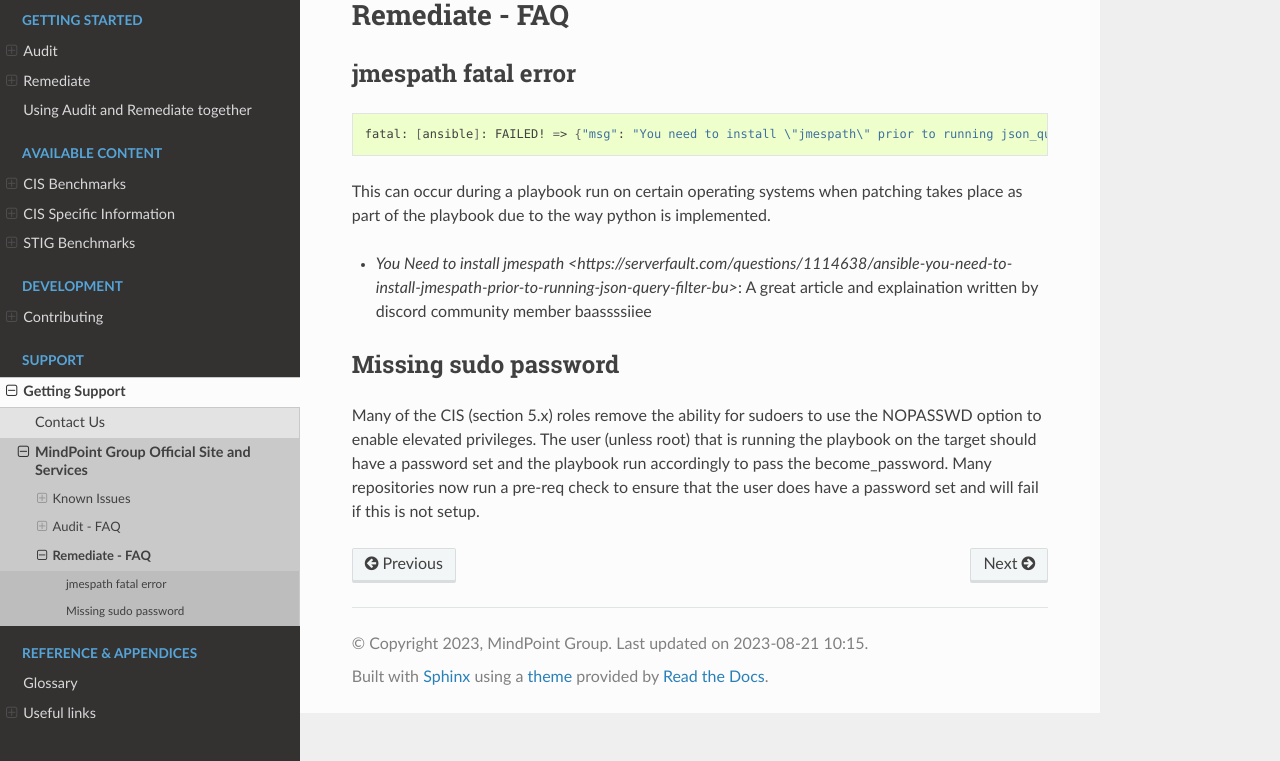
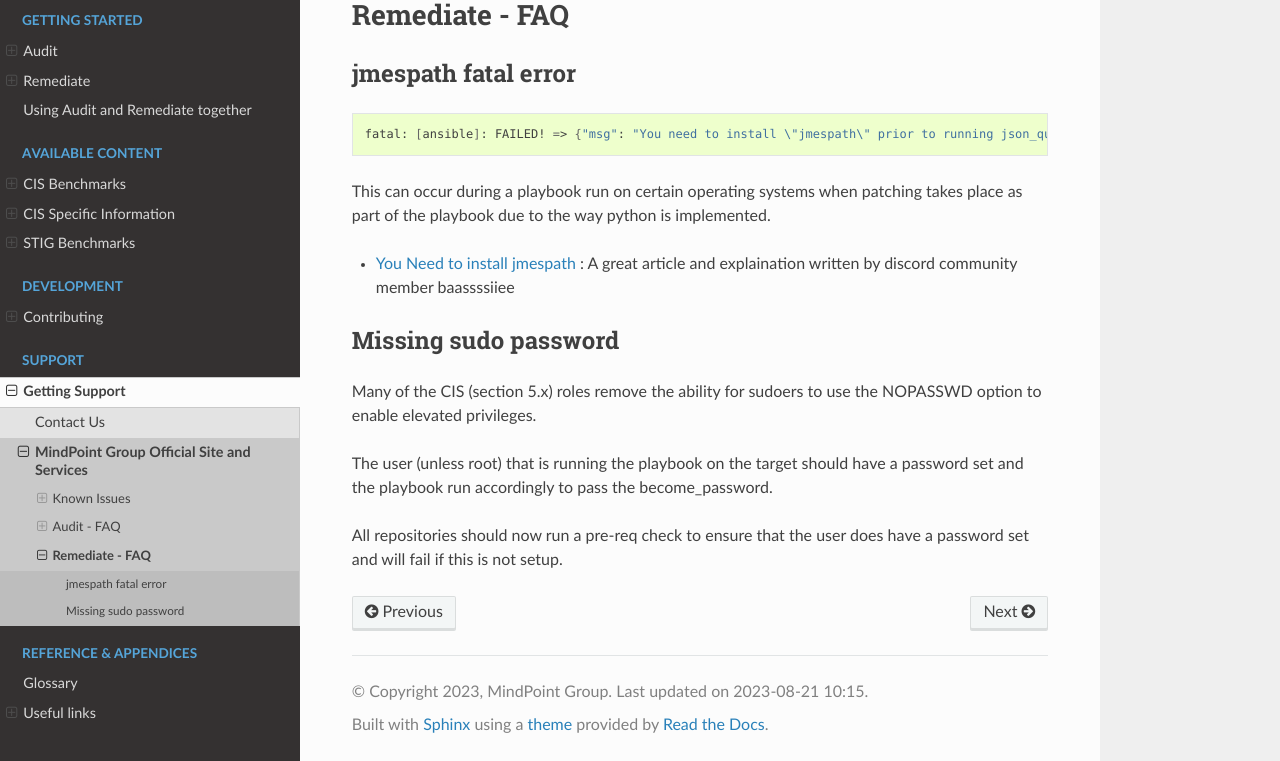
Before and after one commit to ansible-lockdown/MPG-AL-READTHEDOCS, a Sphinx documentation site: the page built from docs/source/remediate/rem-faq.rst, in a window 1280 px wide and 964 px high, cut to the strip 203-964 px from the top of the window. Built offline with Sphinx 7.4.7 and the Read the Docs theme 2.0.0, drawn with Linux system fonts in a browser that asks for light colours; pages that are not in the unit, such as notebooks, are missing from menus.

Commit message:
updated Link
Signed-off-by: Mark Bolwell <mark.bollyuk@gmail.com>

```diff
--- a/docs/source/remediate/rem-faq.rst
+++ b/docs/source/remediate/rem-faq.rst
@@ -10,11 +10,13 @@ jmespath fatal error
 
 This can occur during a playbook run on certain operating systems when patching takes place as part of the playbook due to the way python is implemented.
 
-* `You Need to install jmespath <https://serverfault.com/questions/1114638/ansible-you-need-to-install-jmespath-prior-to-running-json-query-filter-bu>`: A great article and explaination written by discord community member baassssiiee
+* `You Need to install jmespath <https://serverfault.com/questions/1114638/ansible-you-need-to-install-jmespath-prior-to-running-json-query-filter-bu>`_ : A great article and explaination written by discord community member baassssiiee
 
 Missing sudo password
 ^^^^^^^^^^^^^^^^^^^^^
 
 Many of the CIS (section 5.x) roles remove the ability for sudoers to use the NOPASSWD option to enable elevated privileges.
+
 The user (unless root) that is running the playbook on the target should have a password set and the playbook run accordingly to pass the become_password.
-Many repositories now run a pre-req check to ensure that the user does have a password set and will fail if this is not setup.
+
+All repositories should now run a pre-req check to ensure that the user does have a password set and will fail if this is not setup.
```
